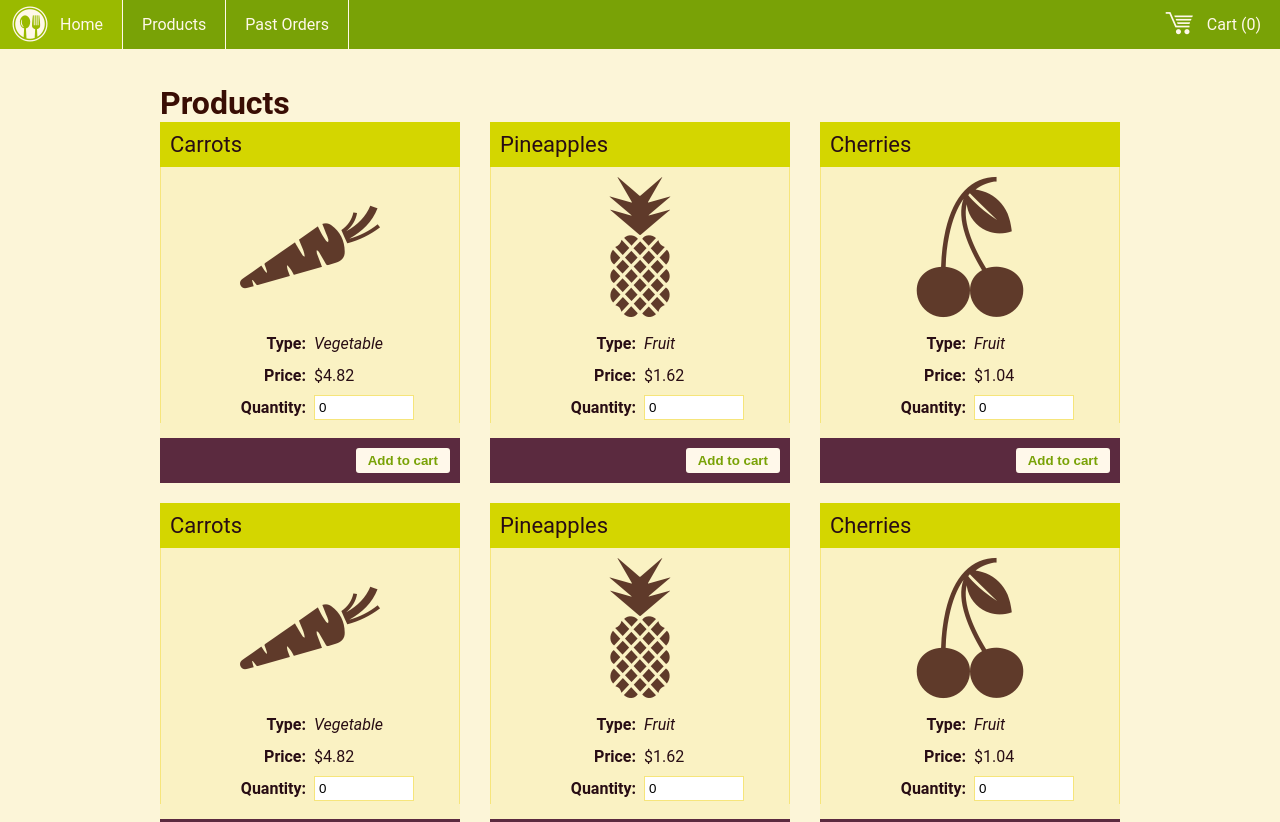
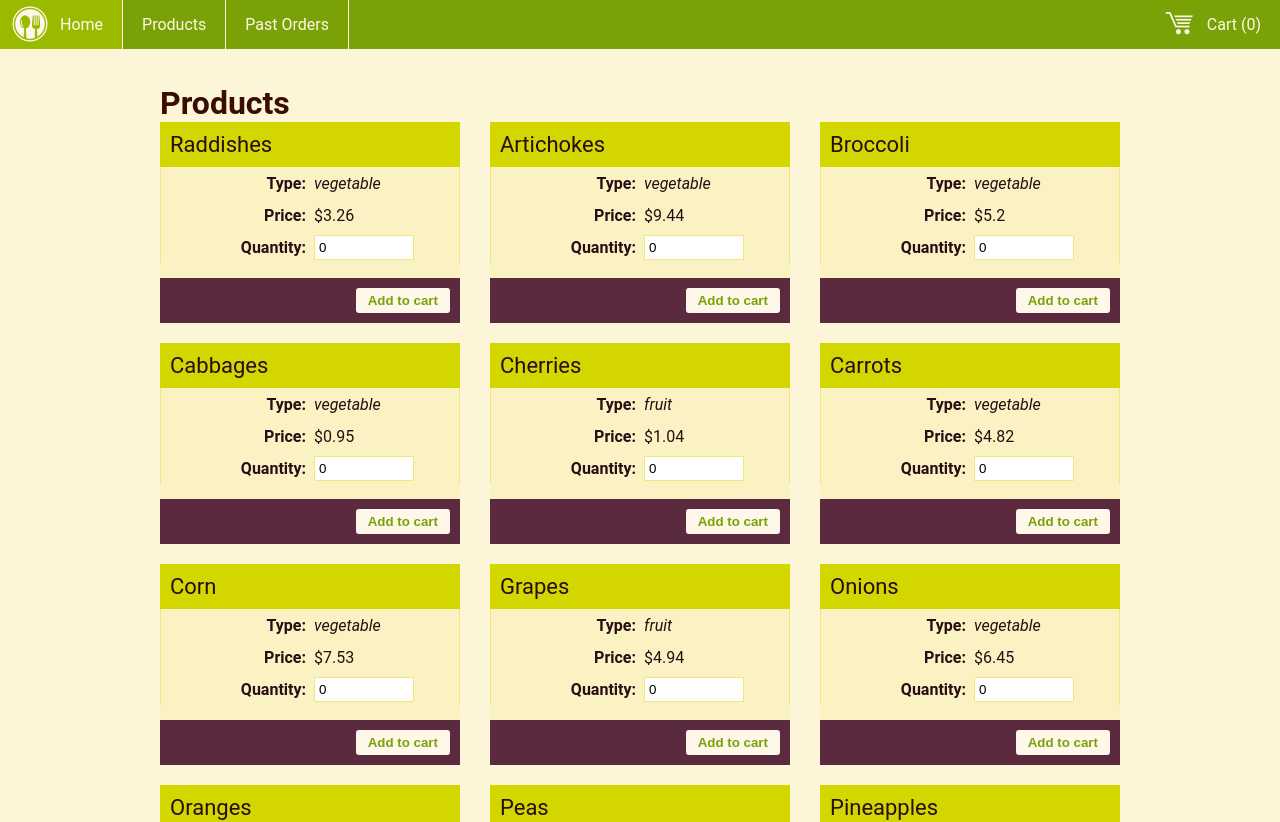
Before and after one commit to joycehwchan/vue-product-cart, a Vue app: page /products in a window 1280 px wide. Shown: the top 822 px of the page. Built offline with nearby package versions, Linux system fonts and the light colour scheme.

Commit message:
refactor products page

```diff
--- a/src/views/Home.vue
+++ b/src/views/Home.vue
@@ -2,7 +2,7 @@
   <div class="home">
     <div class="splash-container">
       <div class="splash">
-        <h1>Splendid Food</h1>
+        <h1>Foodieland</h1>
       </div>
     </div>
 
--- a/src/views/Products.vue
+++ b/src/views/Products.vue
@@ -3,233 +3,24 @@
     <h1>Products</h1>
 
     <div class="card-container">
-      <div class="card">
-        <div class="card-title">
-          Carrots
-        </div>
-        <div class="card-body">
-          <i class="icofont-10x icofont-carrot"></i>
-          <form>
-            <div class="row">
-              <div class="cell">
-                <label>Type:</label>
-              </div>
-              <div class="cell">
-                <em>Vegetable</em>
-              </div>
-            </div>
-            <div class="row">
-              <div class="cell">
-                <label>Price:</label>
-              </div>
-              <div class="cell">
-                $4.82
-              </div>
-            </div>
-            <div class="row">
-              <div class="cell">
-                <label>Quantity:</label>
-              </div>
-              <div class="cell">
-                <input type="number" value="0" />
-              </div>
-            </div>
-          </form>
-        </div>
-        <div class="card-footer">
-          <button class="btn btn-light">Add to cart</button>
-        </div>
-      </div>
-
-      <div class="card">
-        <div class="card-title">
-          Pineapples
-        </div>
-        <div class="card-body">
-          <i class="icofont-10x icofont-pineapple"></i>
-          <form>
-            <div class="row">
-              <div class="cell">
-                <label>Type:</label>
-              </div>
-              <div class="cell">
-                <em>Fruit</em>
-              </div>
-            </div>
-            <div class="row">
-              <div class="cell">
-                <label>Price:</label>
-              </div>
-              <div class="cell">
-                $1.62
-              </div>
-            </div>
-            <div class="row">
-              <div class="cell">
-                <label>Quantity:</label>
-              </div>
-              <div class="cell">
-                <input type="number" value="0" />
-              </div>
-            </div>
-          </form>
-        </div>
-        <div class="card-footer">
-          <button class="btn btn-light">Add to cart</button>
-        </div>
-      </div>
-
-      <div class="card">
-        <div class="card-title">
-          Cherries
-        </div>
-        <div class="card-body">
-          <i class="icofont-10x icofont-cherry"></i>
-          <form>
-            <div class="row">
-              <div class="cell">
-                <label>Type:</label>
-              </div>
-              <div class="cell">
-                <em>Fruit</em>
-              </div>
-            </div>
-            <div class="row">
-              <div class="cell">
-                <label>Price:</label>
-              </div>
-              <div class="cell">
-                $1.04
-              </div>
-            </div>
-            <div class="row">
-              <div class="cell">
-                <label>Quantity:</label>
-              </div>
-              <div class="cell">
-                <input type="number" value="0" />
-              </div>
-            </div>
-          </form>
-        </div>
-        <div class="card-footer">
-          <button class="btn btn-light">Add to cart</button>
-        </div>
-      </div>
-
-      <div class="card">
-        <div class="card-title">
-          Carrots
-        </div>
-        <div class="card-body">
-          <i class="icofont-10x icofont-carrot"></i>
-          <form>
-            <div class="row">
-              <div class="cell">
-                <label>Type:</label>
-              </div>
-              <div class="cell">
-                <em>Vegetable</em>
-              </div>
-            </div>
-            <div class="row">
-              <div class="cell">
-                <label>Price:</label>
-              </div>
-              <div class="cell">
-                $4.82
-              </div>
-            </div>
-            <div class="row">
-              <div class="cell">
-                <label>Quantity:</label>
-              </div>
-              <div class="cell">
-                <input type="number" value="0" />
-              </div>
-            </div>
-          </form>
-        </div>
-        <div class="card-footer">
-          <button class="btn btn-light">Add to cart</button>
-        </div>
-      </div>
-
-      <div class="card">
-        <div class="card-title">
-          Pineapples
-        </div>
-        <div class="card-body">
-          <i class="icofont-10x icofont-pineapple"></i>
-          <form>
-            <div class="row">
-              <div class="cell">
-                <label>Type:</label>
-              </div>
-              <div class="cell">
-                <em>Fruit</em>
-              </div>
-            </div>
-            <div class="row">
-              <div class="cell">
-                <label>Price:</label>
-              </div>
-              <div class="cell">
-                $1.62
-              </div>
-            </div>
-            <div class="row">
-              <div class="cell">
-                <label>Quantity:</label>
-              </div>
-              <div class="cell">
-                <input type="number" value="0" />
-              </div>
-            </div>
-          </form>
-        </div>
-        <div class="card-footer">
-          <button class="btn btn-light">Add to cart</button>
-        </div>
-      </div>
-
-      <div class="card">
-        <div class="card-title">
-          Cherries
-        </div>
-        <div class="card-body">
-          <i class="icofont-10x icofont-cherry"></i>
-          <form>
-            <div class="row">
-              <div class="cell">
-                <label>Type:</label>
-              </div>
-              <div class="cell">
-                <em>Fruit</em>
-              </div>
-            </div>
-            <div class="row">
-              <div class="cell">
-                <label>Price:</label>
-              </div>
-              <div class="cell">
-                $1.04
-              </div>
-            </div>
-            <div class="row">
-              <div class="cell">
-                <label>Quantity:</label>
-              </div>
-              <div class="cell">
-                <input type="number" value="0" />
-              </div>
-            </div>
-          </form>
-        </div>
-        <div class="card-footer">
-          <button class="btn btn-light">Add to cart</button>
-        </div>
-      </div>
+      <ProductCard
+        v-for="(product, index) in inventory"
+        :index="index"
+        :product="product"
+        :addToCart="addToCart"
+        :key="product.id"
+      />
     </div>
   </main>
 </template>
+
+<script>
+import ProductCard from '../components/ProductCard.vue'
+
+export default {
+  props: ['inventory', 'addToCart'],
+  components: {
+    ProductCard
+  }
+}
+</script>
```
